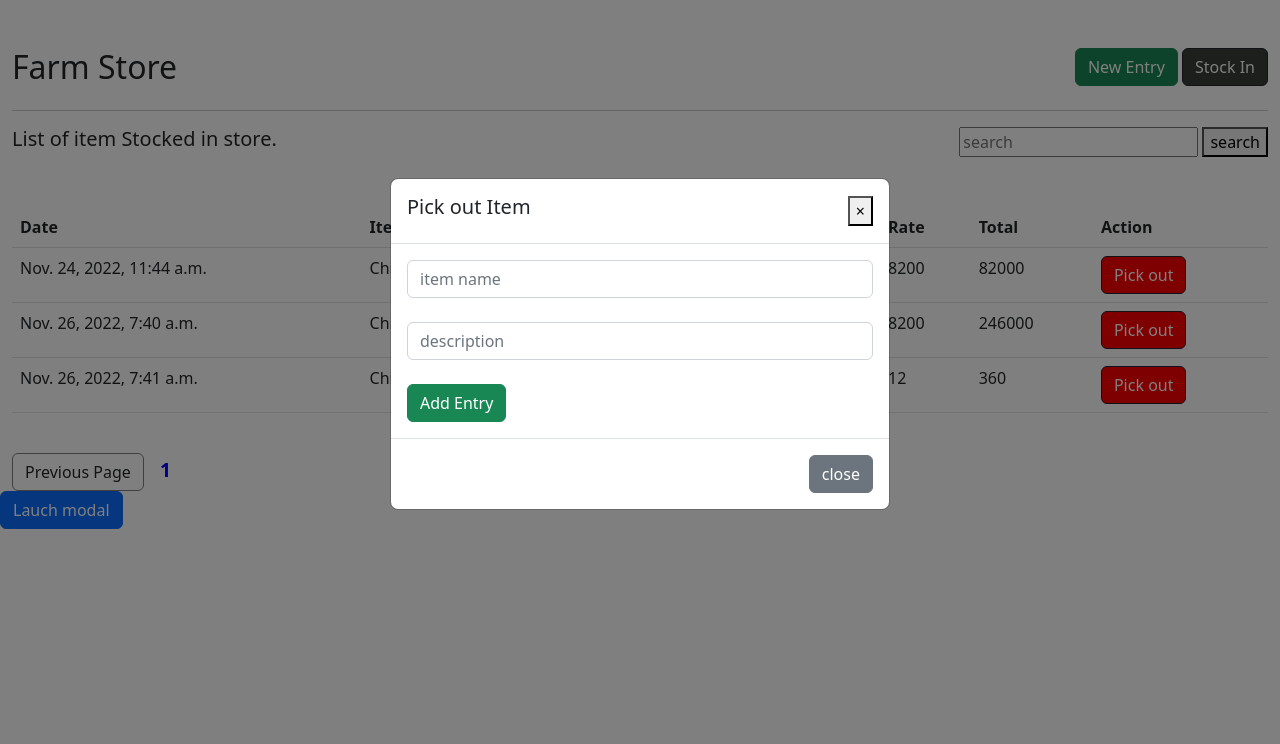
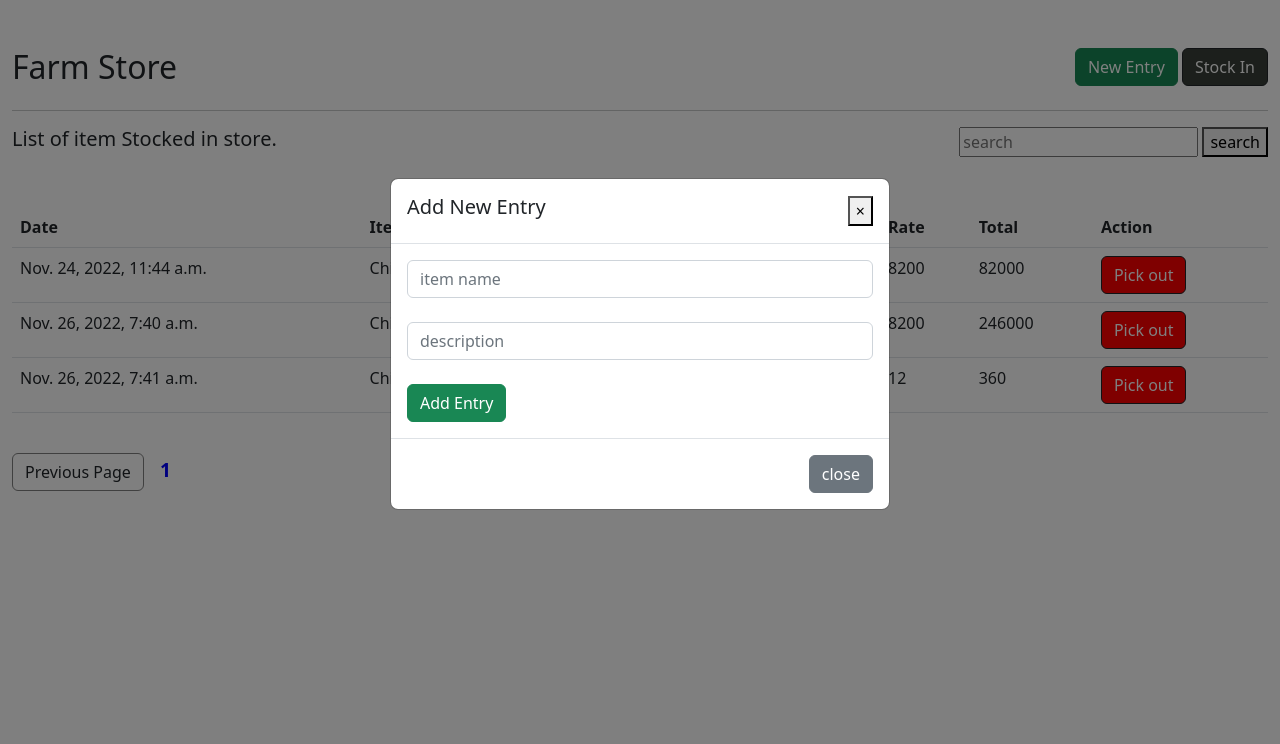
Before and after one commit to DamaMichaelYohanna/poultry-management-system, a Django app: page /store in a window 1280 px wide, after a click on "New Entry". Shown: the part 56-800 px from the top of the page. Run offline with Django 4.2, Linux system fonts and the light colour scheme; data comes from the database, SQL or seed files in the repository.

Commit message:
updated store.html file

```diff
--- a/main/template/store.html
+++ b/main/template/store.html
@@ -99,79 +99,8 @@
     </section>
   </div>
 </div>
-<!-- check out section -->
-<section>
-  <button
-    class="btn btn-primary"
-    type="button"
-    data-bs-toggle="modal"
-    data-bs-target="#MyModal"
-  >
-    Lauch modal
-  </button>
-  <div
-    class="modal fade"
-    id="MyModal"
-    tabindex="-1"
-    role="dialog"
-    aria-labelledby="MyModalTitle"
-    aria-hidden="True"
-  >
-    <div class="modal-dialog modal-dialog-centered" role="document">
-      <div class="modal-content">
-        <div class="modal-header">
-          <h5 class="model-title" id="MyModalTitle">Pick out Item</h5>
-          <button
-            class="close"
-            type="button"
-            data-bs-dismiss="modal"
-            aria-label="Close"
-          >
-            <span aria-hidden="true">&times</span>
-          </button>
-        </div>
-        <!-- modal body -->
-        <div class="modal-body">
-          <form action="/store/pickout" method="POST">
-            <input
-              type="datetime-local"
-              name="date"
-              id="date"
-              class="form-control"
-            />
-            <br />
-            <input
-              type="text"
-              name="item"
-              class="form-control"
-              placeholder="item name"
-            />
-            <br />
-            <input
-              type="text"
-              name="quantity"
-              placeholder="quantity"
-              class="form-control"
-            />
-            {% csrf_token %}
-            <button>Pick out</button>
-          </form>
-        </div>
-        <div class="modal-footer">
-          <button
-            type="button"
-            class="btn btn-secondary"
-            data-bs-dismiss="modal"
-          >
-            close
-          </button>
-        </div>
-      </div>
-    </div>
-  </div>
-</section>
 
-<!-- new item modal -->
+<!-- new entr modal -->
 <section>
   <div
     class="modal fade"
@@ -184,7 +113,7 @@
     <div class="modal-dialog modal-dialog-centered" role="document">
       <div class="modal-content">
         <div class="modal-header">
-          <h5 class="model-title" id="NewItemTitle">Pick out Item</h5>
+          <h5 class="model-title" id="NewItemTitle">Add New Entry</h5>
           <button
             class="close"
             type="button"
```
